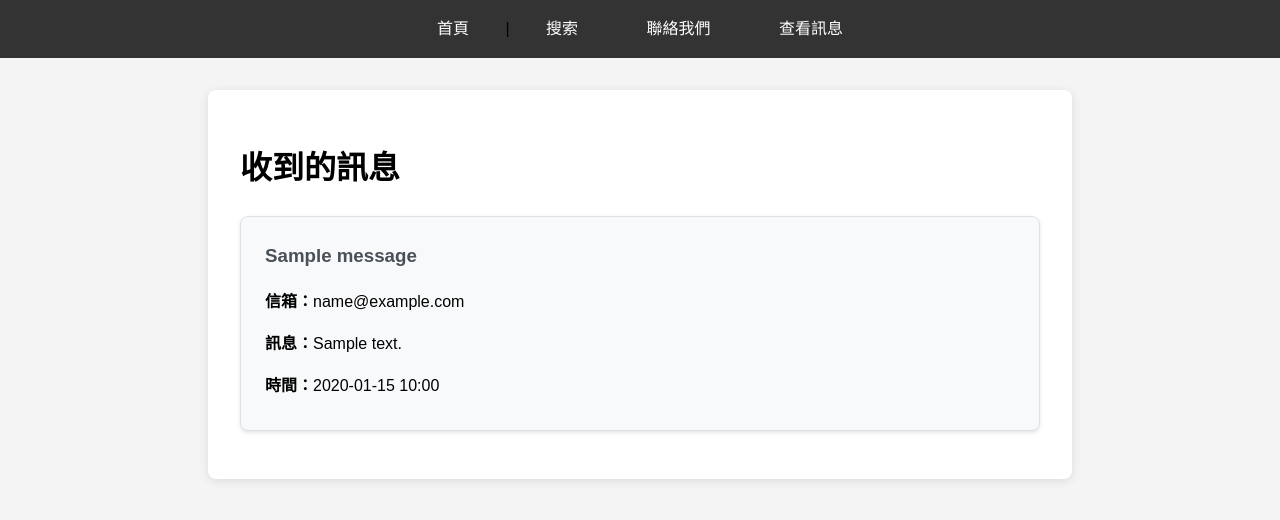
After one commit to WENLIN-CHANG/flask_demo, a Flask app: page /messages in a window 1280 px wide. The commit adds this page. Shown: the top 520 px of the page. Run offline with Flask 3, Linux system fonts and the light colour scheme; tables that the repository leaves empty hold one stand-in row (values such as "Sample post").

Commit message:
新增訊息管理功能
- 新增/messages路由顯示所有聯絡訊息
- 建立messages.html模板展示訊息列表
- 在導覽列加入「查看訊息」連結
- 新增訊息卡片CSS樣式美化顯示
- 更新.gitignore忽略資料庫檔案
- 完善聯絡表單程式碼註解

```diff
--- a/main.py
+++ b/main.py
@@ -62,7 +62,7 @@ def contact():
 
         # 簡單的驗證
         if name and email and message:
-        # 這裡可以處理數據（儲存到資料庫、發送郵件等）
+            # 保存到資料庫
             contact_msg = ContactMessage(name=name, email=email, message=message)
             db.session.add(contact_msg)
             db.session.commit()
@@ -74,6 +74,12 @@ def contact():
     # GET請求時顯示空白表單
     return render_template("contact.html")
 
+@app.route("/messages")
+def messages():
+    # 從資料庫取出所有訊息
+    all_messages = ContactMessage.query.all()
+    return render_template("messages.html", messages=all_messages)
+
 # 創建資料庫表格
 if __name__ == '__main__':
     with app.app_context():
--- a/static/css/style.css
+++ b/static/css/style.css
@@ -98,3 +98,22 @@ button:hover {
   margin-bottom: 1rem;
   border: 1px solid #c3e6cb;
 }
+
+/* 訊息卡片樣式 */
+.message_card {
+  background-color: #f8f9fa;
+  border: 1px solid #dee2e6;
+  border-radius: 8px;
+  padding: 1.5rem;
+  margin-bottom: 1rem;
+  box-shadow: 0 2px 4px rgba(0, 0, 0, 0.1);
+}
+
+.message_card h3 {
+  margin-top: 0;
+  color: #495057;
+}
+
+.message_card p {
+  margin-bottom: 0.5rem;
+}
--- a/templates/base.html
+++ b/templates/base.html
@@ -13,6 +13,7 @@
     <a href="/">首頁</a> |
     <a href="/search">搜索</a>
     <a href="/contact">聯絡我們</a>
+    <a href="/messages">查看訊息</a>
   </nav>
   <main>
     {% block content %}{% endblock %}
--- /dev/null
+++ b/templates/messages.html
@@ -0,0 +1,21 @@
+{% extends "base.html" %}
+
+{% block title %}所有訊息 - Flask Demo{% endblock %}
+
+{% block content %}
+<h1>收到的訊息</h1>
+
+{% if messages %}
+{% for msg in messages %}
+<div class="message_card">
+  <h3>{{ msg.name }}</h3>
+  <p><strong>信箱：</strong>{{ msg.email }}</p>
+  <p><strong>訊息：</strong>{{ msg.message }}</p>
+  <p><strong>時間：</strong>{{ msg.created_at.strftime('%Y-%m-%d %H:%M')
+    }}</p>
+</div>
+{% endfor %}
+{% else %}
+<p>目前沒有任何訊息</p>
+{% endif %}
+{% endblock %}
```
Also changed, not shown: 1 other file.
